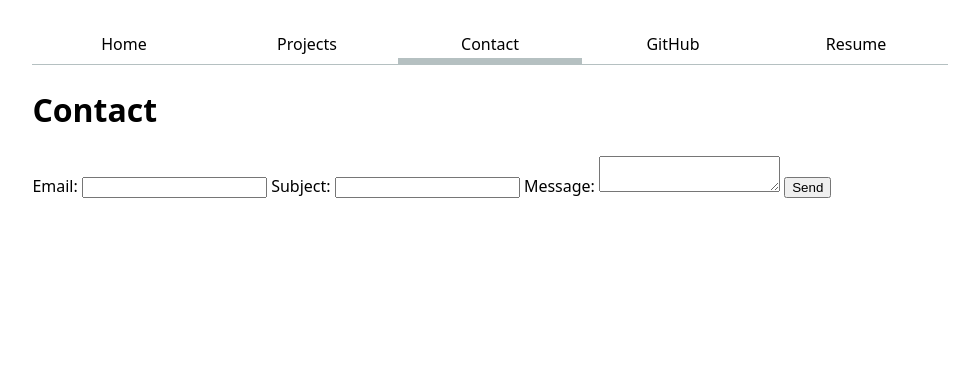
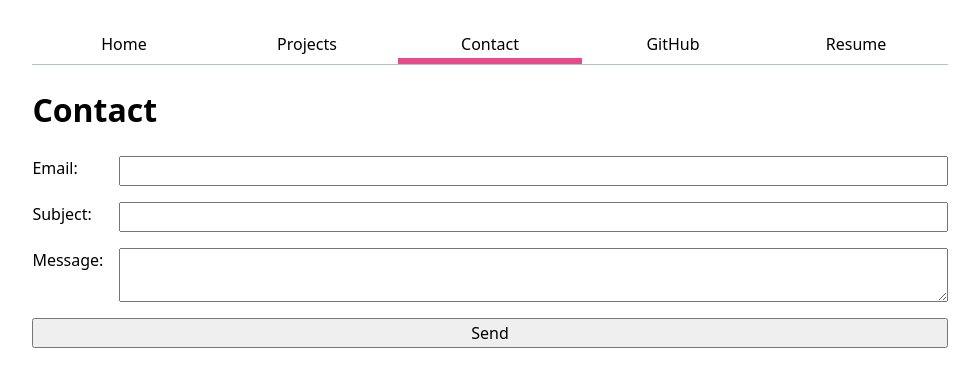
Before and after one commit to nghi-nguyen23/portfolio, a plain HTML site: page contact/index.html in a window 1280 px wide. Shown: the whole page, without its empty margins (150-1129 px from the left). Drawn offline with Linux system fonts and the light colour scheme.

Commit message:
style contact form with CSS grid

```diff
--- a/style.css
+++ b/style.css
@@ -35,7 +35,7 @@ nav a {
 }
 
 nav a.current {
-  border-bottom: 0.4em solid oklch(80% 3% 200);
+  border-bottom: 0.4em solid var(--color-accent);
   padding-bottom: 0.1em;
 }
 
@@ -45,3 +45,24 @@ nav a:hover {
   padding-bottom: 0.1em;
   background-color: oklch(from var(--color-accent) 95% 5% h);
 }
+
+
+input, textarea, button {
+  font: inherit;
+}
+
+form {
+  display: grid;
+  grid-template-columns: auto 1fr;
+  gap: 1em;
+}
+
+form label {
+  display: grid;
+  grid-template-columns: subgrid;
+  grid-column: 1 / -1;
+}
+
+form button {
+  grid-column: 1 / -1;
+}
```
